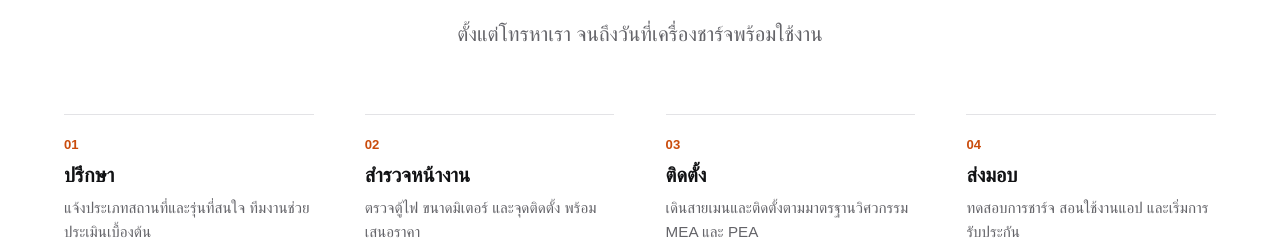
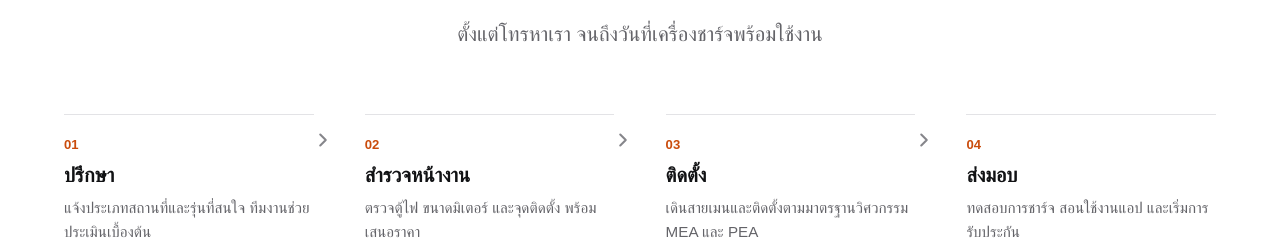
Before and after one commit to papinwit-l/evstar-nextjs, a Next.js app: page / in a window 1280 px wide. Shown: the part 3460-3700 px from the top of the page. Built offline with nearby package versions, Linux system fonts and the light colour scheme; a web font is replaced by a local one.

Commit message:
adjust arrow in step section

```diff
--- a/src/components/shared/StepsSection.tsx
+++ b/src/components/shared/StepsSection.tsx
@@ -1,3 +1,4 @@
+import { ChevronRight } from "lucide-react";
 import { ChevronLink } from "@/components/shared/ChevronLink";
 import { Container } from "@/components/shared/Container";
 import { SectionHeading } from "@/components/shared/SectionHeading";
@@ -17,6 +18,10 @@ export function StepsSection({
 }) {
   if (data.steps.length === 0) return null;
 
+  // Matches the lg:grid-cols-4 below — used to hide the arrow at row ends
+  const columns = 4;
+  const lastIndex = data.steps.length - 1;
+
   return (
     <section
       id="process"
@@ -32,7 +37,19 @@ export function StepsSection({
 
         <ol className="mt-16 grid gap-x-[clamp(28px,4vw,56px)] gap-y-10 sm:grid-cols-2 lg:grid-cols-4">
           {data.steps.map((step, i) => (
-            <li key={step.title} className="border-t border-border pt-5">
+            <li
+              key={step.title}
+              className="relative border-t border-border pt-5"
+            >
+              {/* Flow arrow, desktop only: the numbers carry the order elsewhere */}
+              {i !== lastIndex && (i + 1) % columns !== 0 && (
+                <ChevronRight
+                  size={22}
+                  strokeWidth={2.25}
+                  aria-hidden="true"
+                  className="absolute -right-5 top-3.5 hidden text-text-subtle lg:block"
+                />
+              )}
               <p className="text-[0.82rem] font-semibold text-accent-text">
                 {String(i + 1).padStart(2, "0")}
               </p>
```
